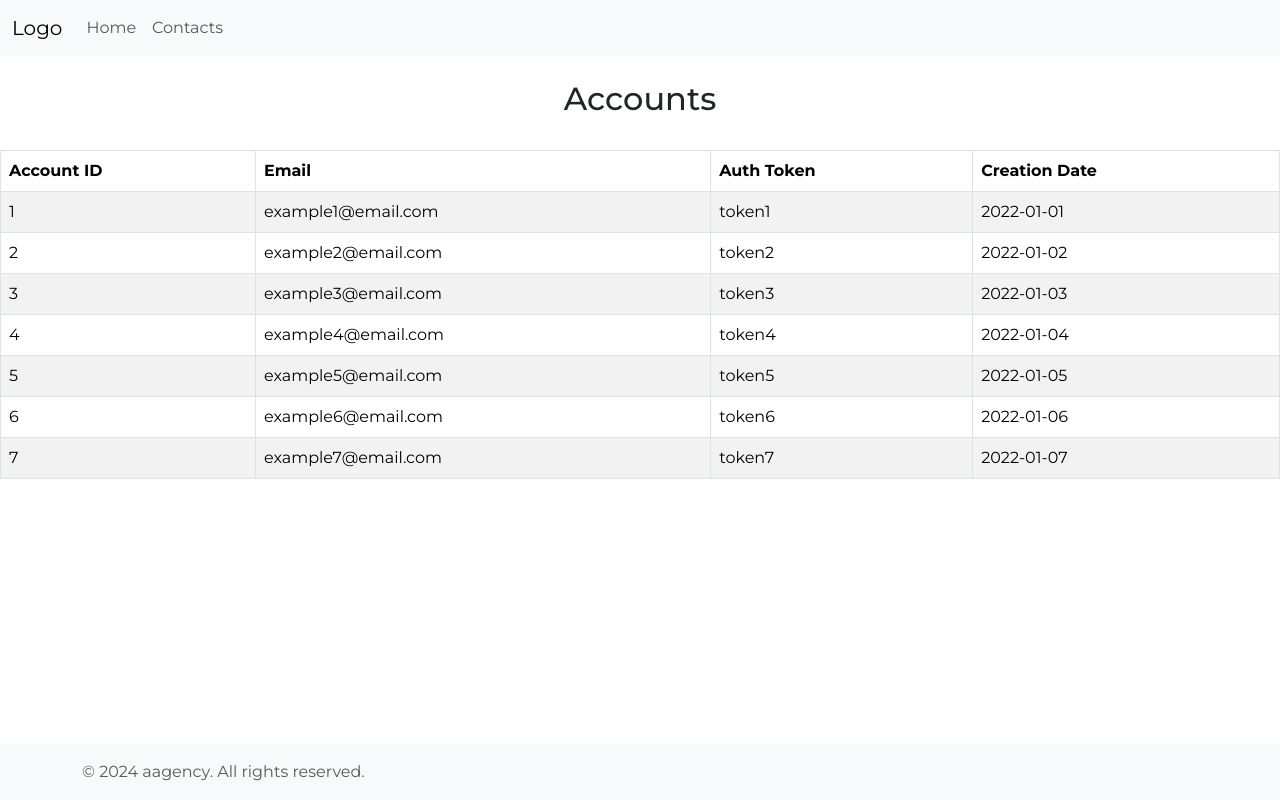
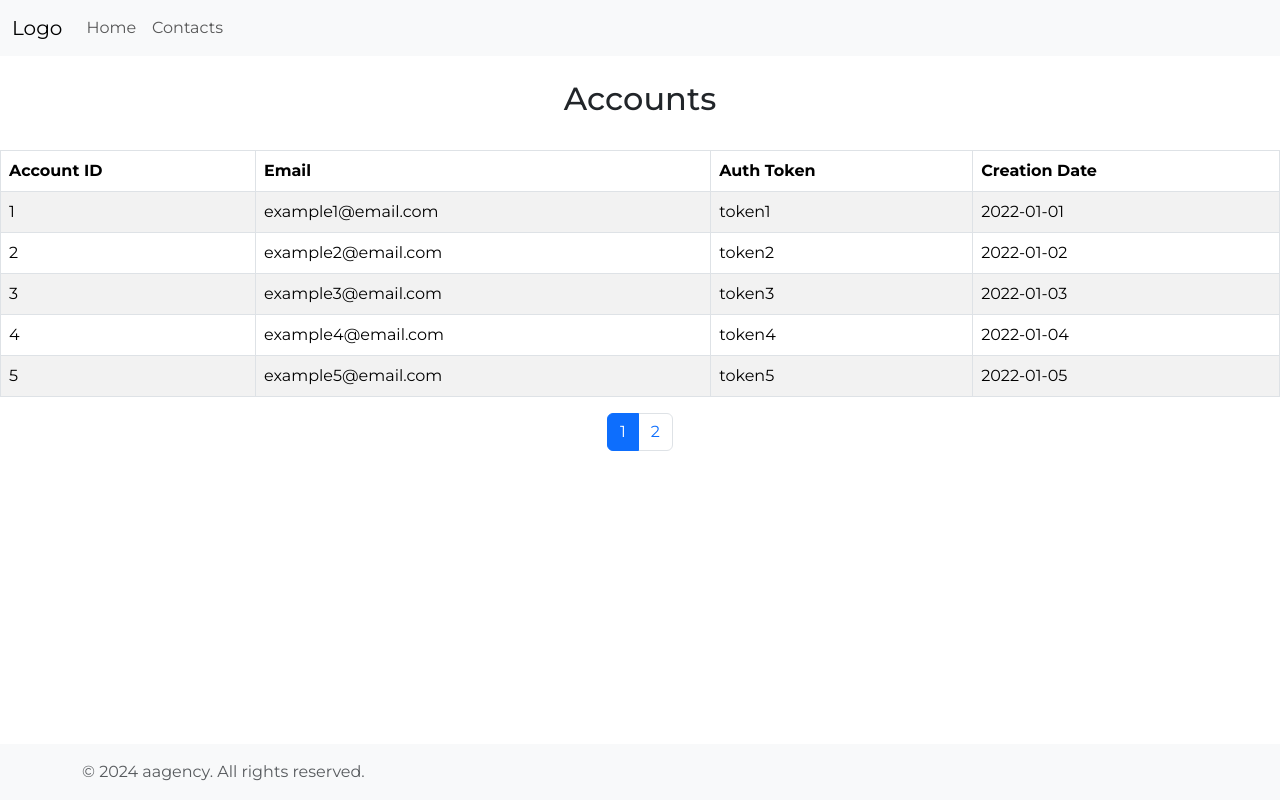
Before and after one commit to vladyslavZinchenko77/aagency-test, a React (Vite) app: page / in a window 1280 px wide. Built offline with nearby package versions, Linux system fonts and the light colour scheme.

Commit message:
added pagination

```diff
--- a/src/components/TableCustom/TableCustom.tsx
+++ b/src/components/TableCustom/TableCustom.tsx
@@ -1,4 +1,60 @@
-import { FC } from 'react';
+// import { FC } from 'react';
+// import { Table } from 'react-bootstrap';
+// import { useNavigate } from 'react-router-dom';
+
+// interface Column {
+//   key: string;
+//   label: string;
+//   render: (item: any) => React.ReactNode;
+// }
+
+// interface TableCustomProps {
+//   columns: Column[];
+//   data: any[];
+//   path?: string;
+//   isClicableRow: boolean;
+// }
+
+// const TableCustom: FC<TableCustomProps> = ({
+//   columns,
+//   data,
+//   path,
+//   isClicableRow,
+// }) => {
+//   const navigate = useNavigate();
+
+//   const handleRowClick = (item: any) => {
+//     navigate(`${path}${item[columns[0].key]}`);
+//   };
+
+//   return (
+//     <Table striped bordered hover>
+//       <thead>
+//         <tr>
+//           {columns.map((column) => (
+//             <th key={column.key}>{column.label}</th>
+//           ))}
+//         </tr>
+//       </thead>
+//       <tbody>
+//         {data.map((item, index) => (
+//           <tr
+//             key={index}
+//             onClick={isClicableRow ? () => handleRowClick(item) : undefined}
+//           >
+//             {columns.map((column) => (
+//               <td key={column.key}>{column.render(item)}</td>
+//             ))}
+//           </tr>
+//         ))}
+//       </tbody>
+//     </Table>
+//   );
+// };
+
+// export default TableCustom;
+
+import { FC, useState } from 'react';
 import { Table } from 'react-bootstrap';
 import { useNavigate } from 'react-router-dom';
 
@@ -13,6 +69,7 @@ interface TableCustomProps {
   data: any[];
   path?: string;
   isClicableRow: boolean;
+  itemsPerPage?: number;
 }
 
 const TableCustom: FC<TableCustomProps> = ({
@@ -20,14 +77,25 @@ const TableCustom: FC<TableCustomProps> = ({
   data,
   path,
   isClicableRow,
+  itemsPerPage = 5,
 }) => {
+  const [currentPage, setCurrentPage] = useState(1);
   const navigate = useNavigate();
 
   const handleRowClick = (item: any) => {
     navigate(`${path}${item[columns[0].key]}`);
   };
 
+  const indexOfLastItem = currentPage * itemsPerPage;
+  const indexOfFirstItem = indexOfLastItem - itemsPerPage;
+  const currentItems = data.slice(indexOfFirstItem, indexOfLastItem);
+
+  const paginate = (pageNumber: number) => {
+    setCurrentPage(pageNumber);
+  };
+
   return (
+    <div>
       <Table striped bordered hover>
         <thead>
           <tr>
@@ -37,7 +105,7 @@ const TableCustom: FC<TableCustomProps> = ({
           </tr>
         </thead>
         <tbody>
-        {data.map((item, index) => (
+          {currentItems.map((item, index) => (
             <tr
               key={index}
               onClick={isClicableRow ? () => handleRowClick(item) : undefined}
@@ -49,6 +117,30 @@ const TableCustom: FC<TableCustomProps> = ({
           ))}
         </tbody>
       </Table>
+      <div
+        style={{ display: 'flex', justifyContent: 'center', marginTop: '10px' }}
+      >
+        <ul className="pagination">
+          {Array.from({ length: Math.ceil(data.length / itemsPerPage) }).map(
+            (_, index) => (
+              <li
+                key={index}
+                className={`page-item ${
+                  currentPage === index + 1 ? 'active' : ''
+                }`}
+              >
+                <button
+                  onClick={() => paginate(index + 1)}
+                  className="page-link"
+                >
+                  {index + 1}
+                </button>
+              </li>
+            )
+          )}
+        </ul>
+      </div>
+    </div>
   );
 };
 
```
Lines whose indentation alone changed are shown as unchanged.
